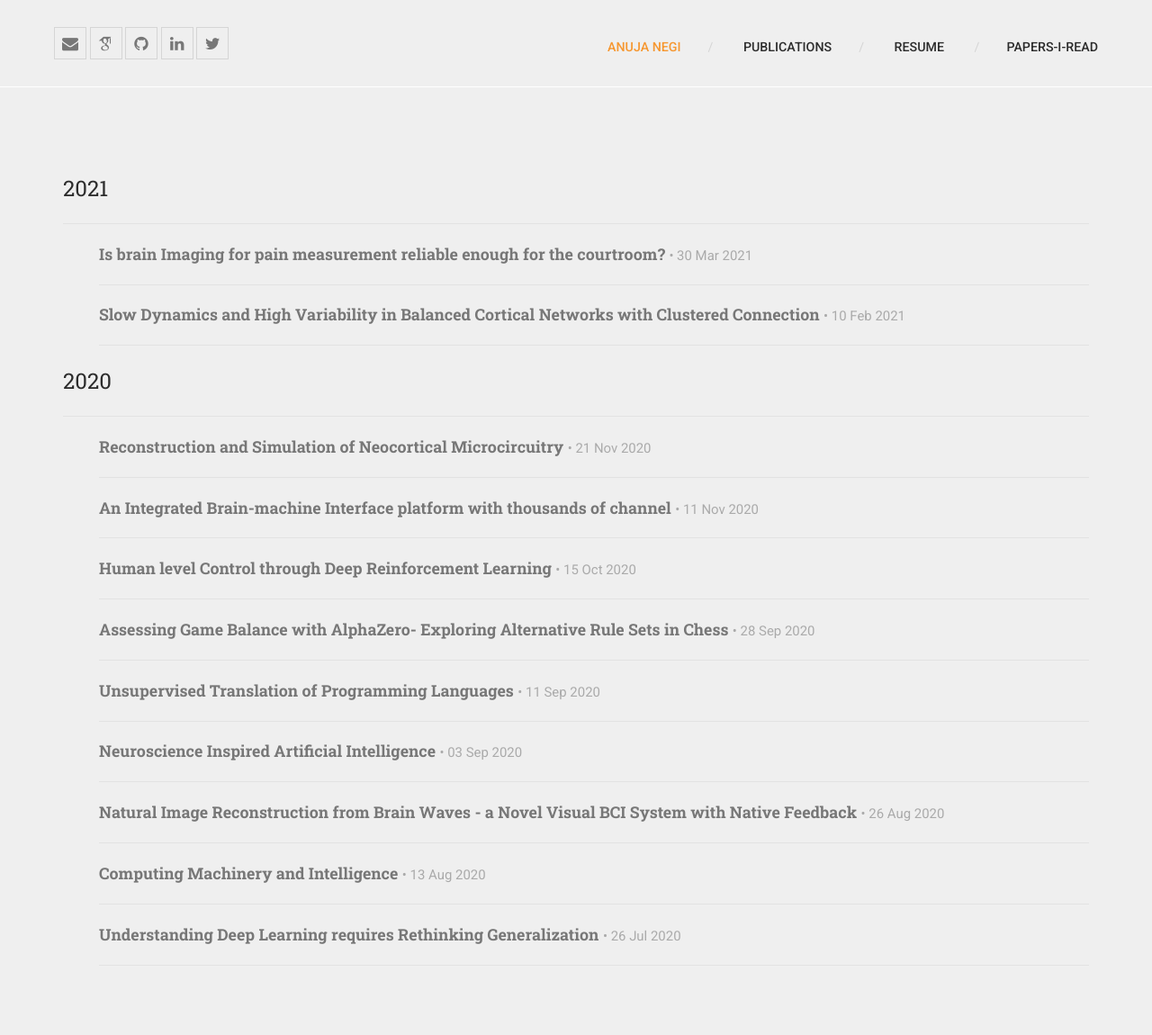
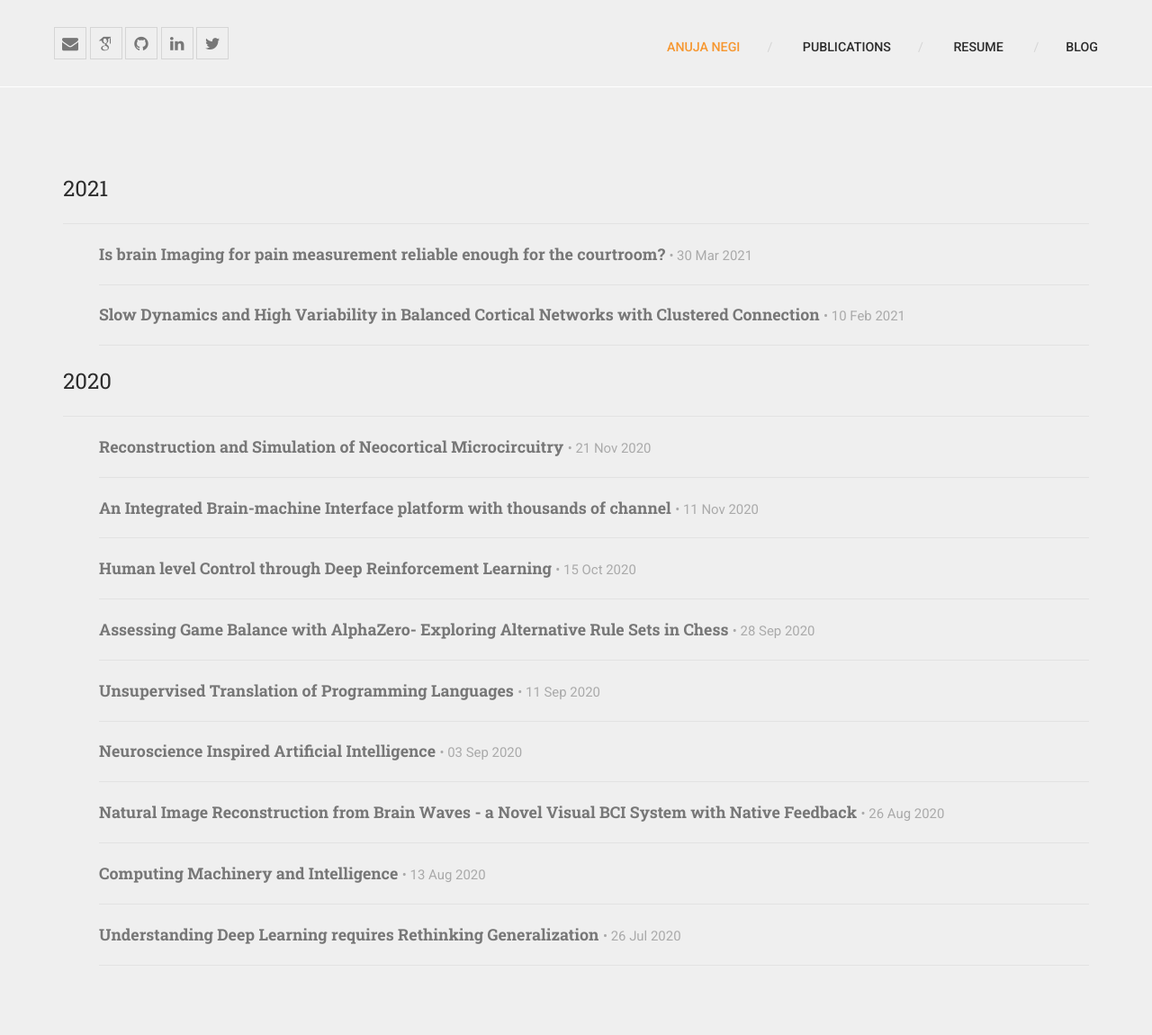
Before and after one commit to anujanegi/anujanegi.github.io, a Jekyll site: the page built from blog.html, in a window 1280 px wide. Shown: the whole page at 90% size. Built offline with Jekyll 4.4.1, drawn with Linux system fonts in a browser that asks for light colours; some web fonts are replaced.

Commit message:
updated href

```diff
--- a/_includes/header.html
+++ b/_includes/header.html
@@ -17,7 +17,7 @@
                     <li><a href="/publications">Publications</a></li>
                     <li><a href="https://drive.google.com/file/d/1ec3kSCqpBgW8UGdvzlg2mVDqjhYgCLjY/view?usp=sharing">Resume</a>
                     <!-- <li><a href="/fun">Fun Stuff</a></li> -->
-                    <li><a href="/papers-I-read">papers-I-read</a></li>
+                    <li><a href="/blog">Blog</a></li>
                 </ul>
             </div> <!-- /.menu-wrapper -->
         </div> <!-- /.row -->
@@ -28,7 +28,7 @@
             <li><a href="/publications">Publications</a></li>
             <li><a href="https://drive.google.com/file/d/1ec3kSCqpBgW8UGdvzlg2mVDqjhYgCLjY/view?usp=sharing">Resume</a>
             <!-- <li><a href="/fun">Fun Stuff</a></li> -->
-            <li><a href="/papers-I-read">papers-I-read</a></li>
+            <li><a href="/blog">Blog</a></li>
         </ul>
     </div>
 </header> <!-- /.site-header -->
--- a/papers-I-read.html
+++ b/blog.html
@@ -1,6 +1,6 @@
 ---
 layout: default
-title: papers-I-read
+title: blog
 ---
 <div class="content-wrapper">
   <div class="inner-container container">
```
